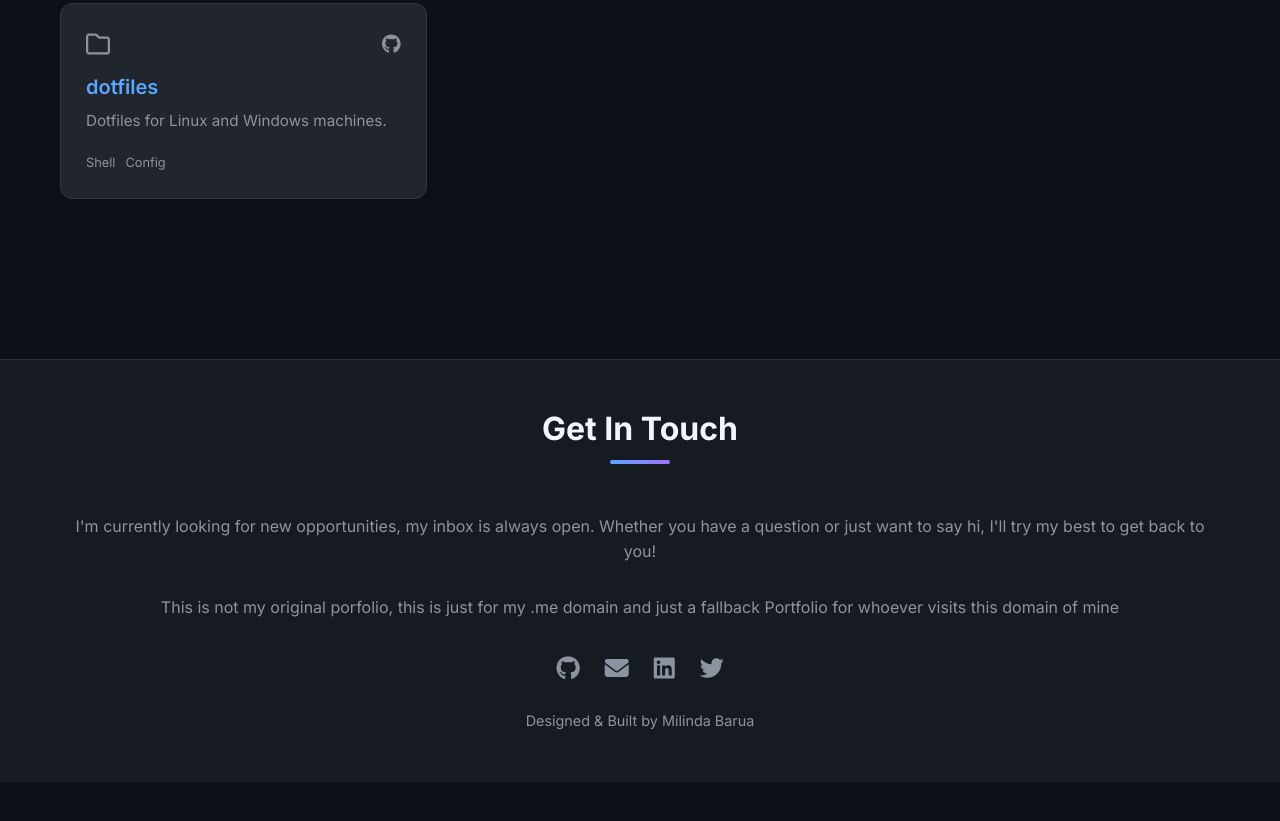
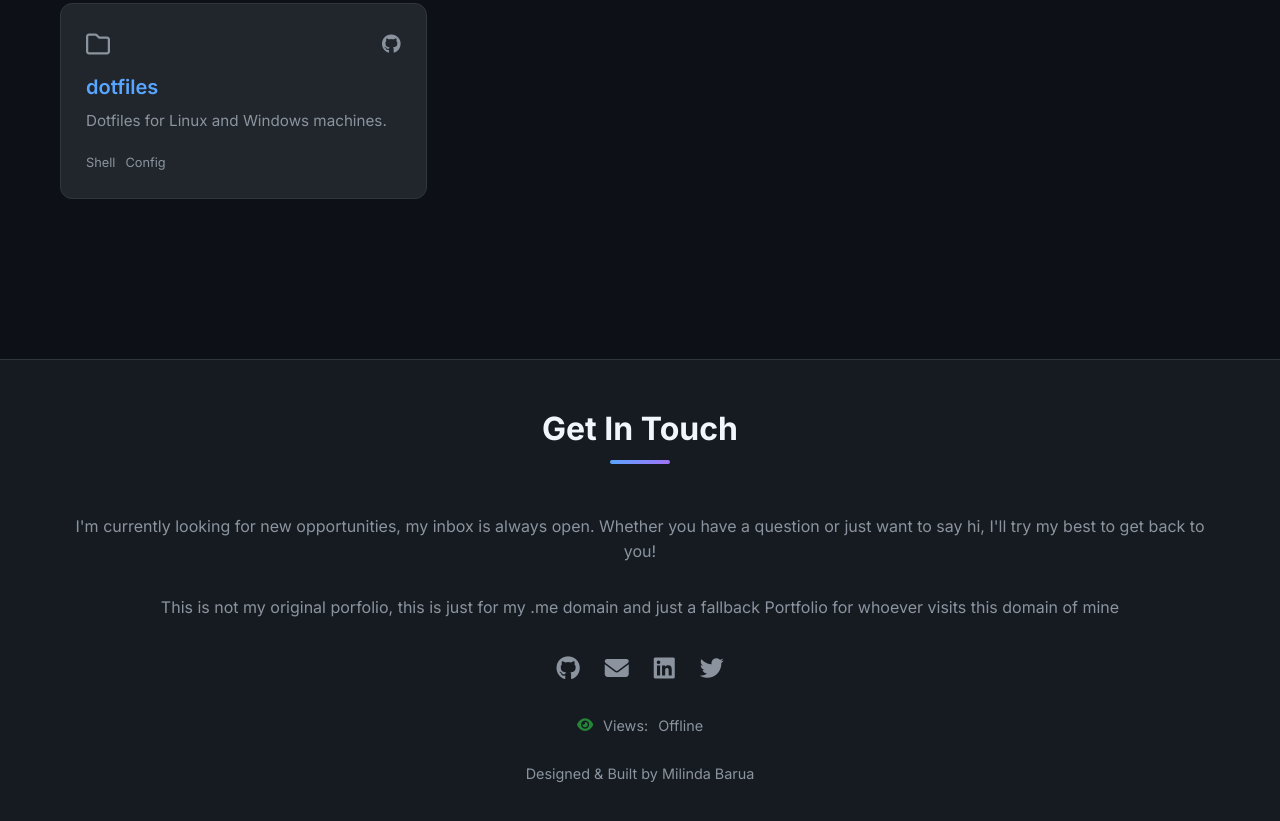
Before and after one commit to LegioN2004/LegioN2004.github.io, a plain HTML site: page index.html in a window 1280 px wide. Shown: the part 1589-2410 px from the top of the page. Before the commit the page ends 2371 px from the top, so only its background shows below. Drawn offline with Linux system fonts and the light colour scheme; no server answers.

Commit message:
added a counter of views

```diff
--- a/index.html
+++ b/index.html
@@ -164,7 +164,8 @@
                 my inbox is always open. Whether you have a question or just want to say hi, I'll try my best to get
                 back to you!</p>
 
-            <p style="margin-bottom: 30px; color: var(--text-secondary);">This is not my original porfolio, this is just for my .me domain and just a fallback Portfolio for whoever visits this domain of mine</p>
+            <p style="margin-bottom: 30px; color: var(--text-secondary);">This is not my original porfolio, this is just
+                for my .me domain and just a fallback Portfolio for whoever visits this domain of mine</p>
             <div class="social-links">
                 <a href="https://github.com/legion2004" target="_blank" aria-label="GitHub"><i
                         class="fab fa-github"></i></a>
@@ -175,6 +176,35 @@
                         class="fab fa-twitter"></i></a>
             </div>
 
+            <div class="visitor-stats">
+                <!-- Simple Text Counter -->
+                <div class="stat-item">
+                    <i class="fas fa-eye"></i> Views: <span id="visitor-count">...</span>
+                </div>
+
+                <!-- Modern Badge -->
+                <!-- <div class="stat-badge">
+                    <a href="https://hits.seeyoufarm.com"><img
+                            src="https://hits.seeyoufarm.com/api/count/incr/badge.svg?url=https%3A%2F%2Fmilinda.me&count_bg=%23238636&title_bg=%230D1117&icon=&icon_color=%23E7E7E7&title=hits&edge_flat=false"
+                            alt="Hits" /></a>
+                </div> -->
+            </div>
+
+            <!-- Custom Visitor Counter Script -->
+            <script>
+                const counterElement = document.getElementById('visitor-count');
+                // Using counterapi.dev for simple hit counting
+                fetch('https://api.counterapi.dev/v1/milinda.me/portfolio/up')
+                    .then(response => response.json())
+                    .then(data => {
+                        counterElement.innerText = data.count;
+                    })
+                    .catch(error => {
+                        console.error('Error fetching visitor count:', error);
+                        counterElement.innerText = 'Offline';
+                    });
+            </script>
+
             <p class="copyright">Designed & Built by Milinda Barua</p>
         </div>
     </footer>
--- a/style.css
+++ b/style.css
@@ -9,9 +9,9 @@
     --accent-secondary: #238636;
     --accent-gradient: linear-gradient(135deg, #58a6ff 0%, #a371f7 100%);
     --border-color: #30363d;
-    --shadow-sm: 0 1px 2px rgba(0,0,0,0.3);
-    --shadow-md: 0 4px 6px rgba(0,0,0,0.3);
-    --shadow-lg: 0 10px 15px rgba(0,0,0,0.3);
+    --shadow-sm: 0 1px 2px rgba(0, 0, 0, 0.3);
+    --shadow-md: 0 4px 6px rgba(0, 0, 0, 0.3);
+    --shadow-lg: 0 10px 15px rgba(0, 0, 0, 0.3);
     --font-main: 'Inter', -apple-system, BlinkMacSystemFont, "Segoe UI", Helvetica, Arial, sans-serif;
     --transition: all 0.3s ease;
 }
@@ -47,7 +47,12 @@ img {
 }
 
 /* Typography */
-h1, h2, h3, h4, h5, h6 {
+h1,
+h2,
+h3,
+h4,
+h5,
+h6 {
     color: #f0f6fc;
     line-height: 1.2;
 }
@@ -322,7 +327,7 @@ footer {
     display: flex;
     justify-content: center;
     gap: 25px;
-    margin-bottom: 20px;
+    margin-bottom: 25px;
 }
 
 .social-links a {
@@ -333,6 +338,37 @@ footer {
 .social-links a:hover {
     color: var(--accent-primary);
     transform: translateY(-3px);
+}
+
+/* Visitor Stats */
+.visitor-stats {
+    display: flex;
+    flex-direction: column;
+    align-items: center;
+    gap: 15px;
+    margin-bottom: 25px;
+    font-size: 0.9rem;
+    color: var(--text-secondary);
+}
+
+.stat-item {
+    display: flex;
+    align-items: center;
+    gap: 10px;
+}
+
+.stat-item i {
+    color: var(--accent-secondary);
+}
+
+.divider {
+    color: var(--border-color);
+    margin: 0 5px;
+}
+
+.stat-badge img {
+    height: 20px;
+    border-radius: 4px;
 }
 
 .copyright {
@@ -347,6 +383,7 @@ footer {
     }
 
     .nav-links {
-        display: none; /* Simple hiding for now, can implement burger later if needed */
+        display: none;
+        /* Simple hiding for now, can implement burger later if needed */
     }
 }
```
